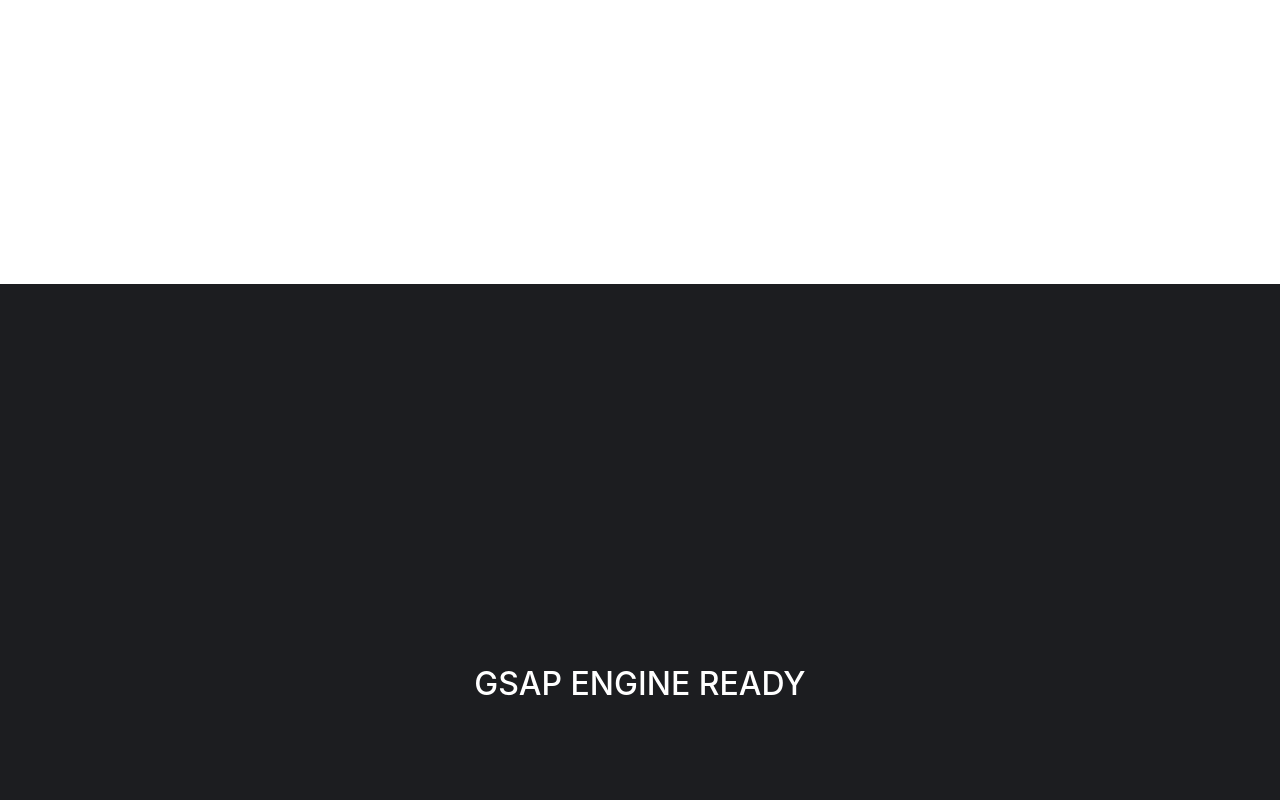
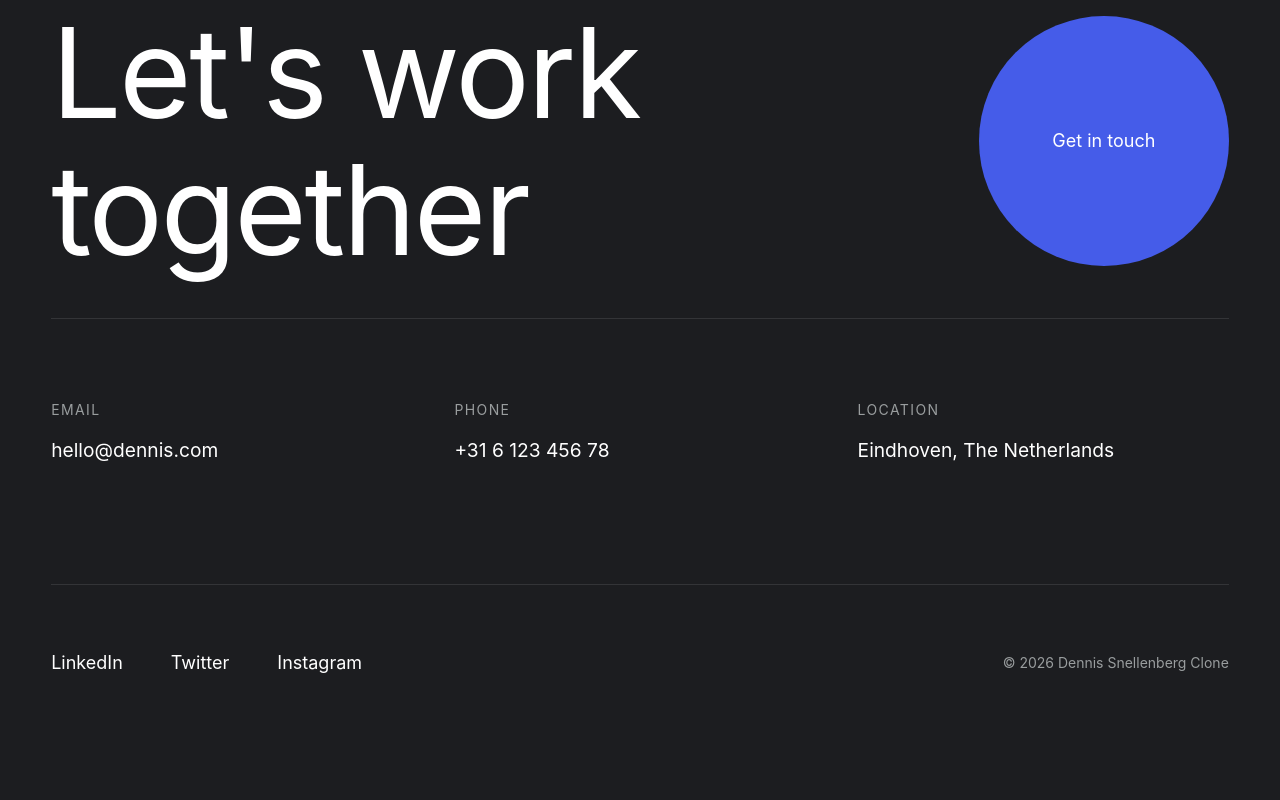
Before and after one commit to idformike1/portfolio-website-4-ag-protocol, a React (Vite) app: page / in a window 1280 px wide. Shown: the part 3040-3840 px from the top of the page. After the commit the page ends 3756 px from the top, so only its background shows below. Built offline with nearby package versions, Linux system fonts and the light colour scheme.

Commit message:
feat: Phase 4.2 - Kinetic Contact Footer with Magnetic CTA

```diff
--- a/src/App.jsx
+++ b/src/App.jsx
@@ -3,6 +3,7 @@ import Navbar from './components/Navbar';
 import Hero from './components/Hero';
 import Narrative from './components/Narrative';
 import WorkGallery from './components/WorkGallery';
+import Footer from './components/Footer';
 import Cursor from './components/Cursor';
 import { animationEngine } from './core/AnimationEngine';
 import { smoothScroll } from './core/SmoothScroll';
@@ -22,17 +23,11 @@ function App() {
         <Narrative />
         <WorkGallery />
 
-        <section style={{ height: '100vh', display: 'flex', alignItems: 'center', justifyContent: 'center', background: '#fff', color: '#1c1d20' }}>
+        <section style={{ height: '50vh', display: 'flex', alignItems: 'center', justifyContent: 'center', background: '#fff', color: '#1c1d20' }}>
           <h2>SMOOTH SCROLL LOADED</h2>
         </section>
 
-        <section style={{ height: '100vh', display: 'flex', alignItems: 'center', justifyContent: 'center' }}>
-          <h2>GSAP ENGINE READY</h2>
-        </section>
-
-        <footer style={{ padding: '4rem', textAlign: 'center' }}>
-          <p>© 2026 Dennis Snellenberg Clone Concept</p>
-        </footer>
+        <Footer />
       </main>
     </div>
   );
--- /dev/null
+++ b/src/components/Footer.jsx
@@ -0,0 +1,71 @@
+import React from 'react';
+import Magnetic from './Magnetic';
+
+/**
+ * Footer Component
+ * Implements the kinetic contact section with a large CTA and magnetic interactions.
+ */
+const Footer = () => {
+  return (
+    <footer className="footer" id="contact">
+      <div className="footer__container">
+        <div className="footer__top">
+          <div className="footer__header">
+            <h2>Let's work<br />together</h2>
+          </div>
+
+          <div className="footer__button-wrapper">
+            <Magnetic force={0.8}>
+                <div className="circular-button circular-button--large">
+                    <a href="mailto:hello@dennis.com" className="circular-button__link">
+                        <span>Get in touch</span>
+                    </a>
+                </div>
+            </Magnetic>
+          </div>
+        </div>
+
+        <div className="footer__contact-info">
+          <div className="contact-item">
+            <p className="metadata">EMAIL</p>
+            <a href="mailto:hello@dennis.com">hello@dennis.com</a>
+          </div>
+          <div className="contact-item">
+            <p className="metadata">PHONE</p>
+            <a href="tel:+31612345678">+31 6 123 456 78</a>
+          </div>
+          <div className="contact-item">
+            <p className="metadata">LOCATION</p>
+            <p>Eindhoven, The Netherlands</p>
+          </div>
+        </div>
+
+        <div className="footer__bottom">
+          <div className="footer__socials">
+            <div className="social-item">
+                <Magnetic force={0.3}>
+                    <a href="#linkedin">LinkedIn</a>
+                </Magnetic>
+            </div>
+            <div className="social-item">
+                <Magnetic force={0.3}>
+                    <a href="#twitter">Twitter</a>
+                </Magnetic>
+            </div>
+            <div className="social-item">
+                <Magnetic force={0.3}>
+                    <a href="#instagram">Instagram</a>
+                </Magnetic>
+            </div>
+          </div>
+
+          <div className="footer__copyright">
+            <p>© 2026 Dennis Snellenberg Clone</p>
+          </div>
+        </div>
+      </div>
+    </footer>
+  );
+};
+
+export default Footer;
--- a/src/styles/main.scss
+++ b/src/styles/main.scss
@@ -314,6 +314,115 @@ img, video {
   }
 }
 
+// --- Footer Section ---
+.footer {
+  padding-top: 15vh;
+  padding-bottom: 5vh;
+  background-color: $color-dark;
+  color: $color-white;
+  position: relative;
+  z-index: 10;
+
+  &__container {
+    @include container;
+  }
+
+  &__top {
+    display: flex;
+    justify-content: space-between;
+    align-items: center;
+    border-bottom: 1px solid rgba(255, 255, 255, 0.1);
+    padding-bottom: 5vh;
+    margin-bottom: 10vh;
+  }
+
+  &__header {
+    h2 {
+      @include font-h1; // Use the massive fluid H1 token
+      text-transform: none;
+      font-weight: 400;
+      line-height: 1.1;
+    }
+  }
+
+  &__contact-info {
+    display: grid;
+    grid-template-columns: repeat(12, 1fr);
+    gap: 2rem;
+    margin-bottom: 15vh;
+
+    .contact-item {
+      grid-column: span 4;
+
+      .metadata {
+        font-size: 14px;
+        color: $color-grey;
+        letter-spacing: 0.1em;
+        margin-bottom: 1rem;
+      }
+
+      a, p {
+        font-size: clamp(18px, 1.5vw, 24px);
+        color: $color-white;
+      }
+    }
+  }
+
+  &__bottom {
+    display: flex;
+    justify-content: space-between;
+    align-items: center;
+    border-top: 1px solid rgba(255, 255, 255, 0.1);
+    padding-top: 4rem;
+  }
+
+  &__socials {
+    display: flex;
+    gap: 3rem;
+
+    .social-item a {
+      font-size: 18px;
+      color: $color-white;
+    }
+  }
+
+  &__copyright {
+    p {
+      color: $color-grey;
+      font-size: 14px;
+    }
+  }
+}
+
+// Modifier for large circular button in footer
+.circular-button--large {
+  width: clamp(200px, 20vw, 250px);
+  height: clamp(200px, 20vw, 250px);
+}
+
+@media (max-width: 768px) {
+  .footer {
+    &__top {
+        flex-direction: column;
+        align-items: flex-start;
+        gap: 3rem;
+    }
+
+    &__contact-info {
+        .contact-item {
+            grid-column: span 12;
+            margin-bottom: 2rem;
+        }
+    }
+
+    &__bottom {
+        flex-direction: column-reverse;
+        align-items: flex-start;
+        gap: 2rem;
+    }
+  }
+}
+
 // --- Work Gallery ---
 .work-gallery {
   @include section-padding;
```
Also changed, not shown: 1 other file (tests, documents, lock files or other folders).
